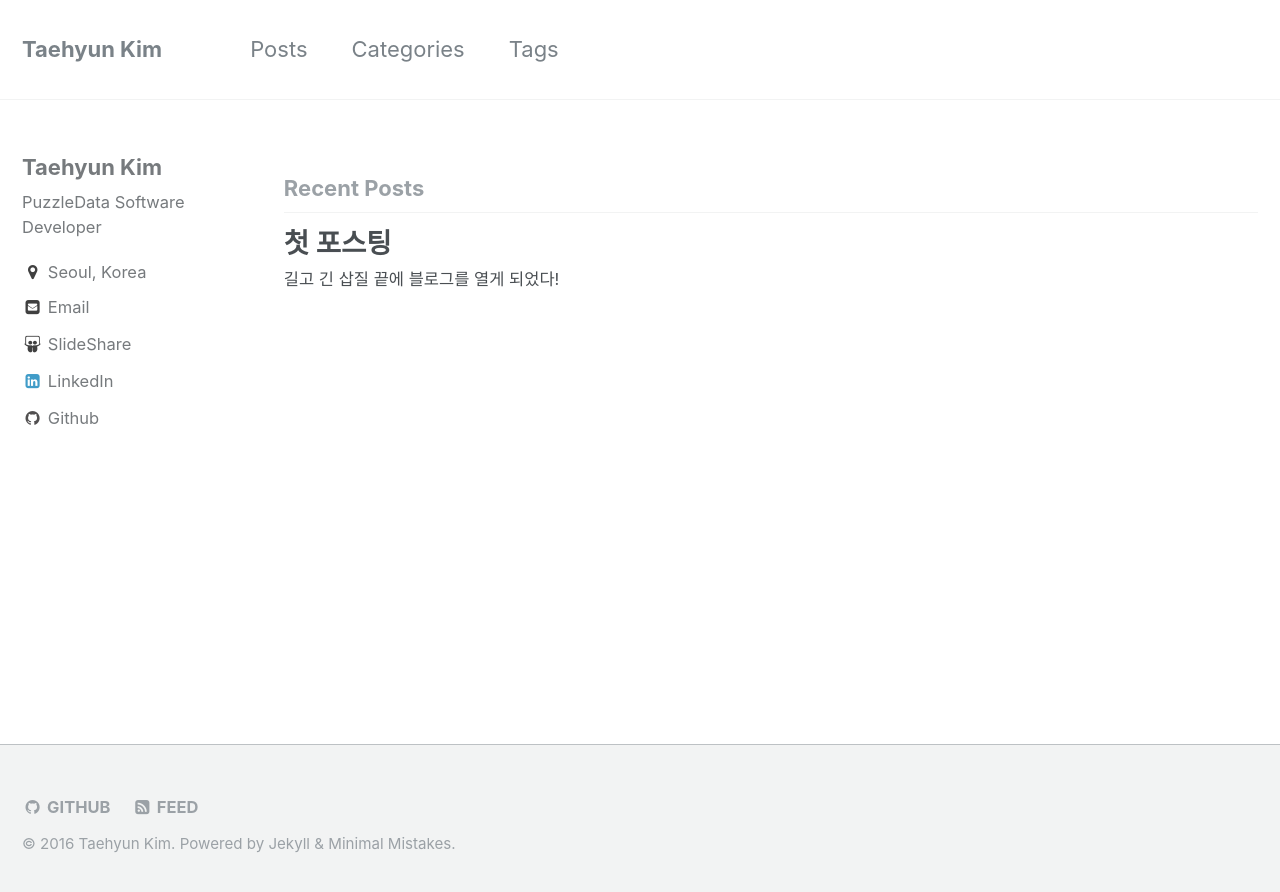
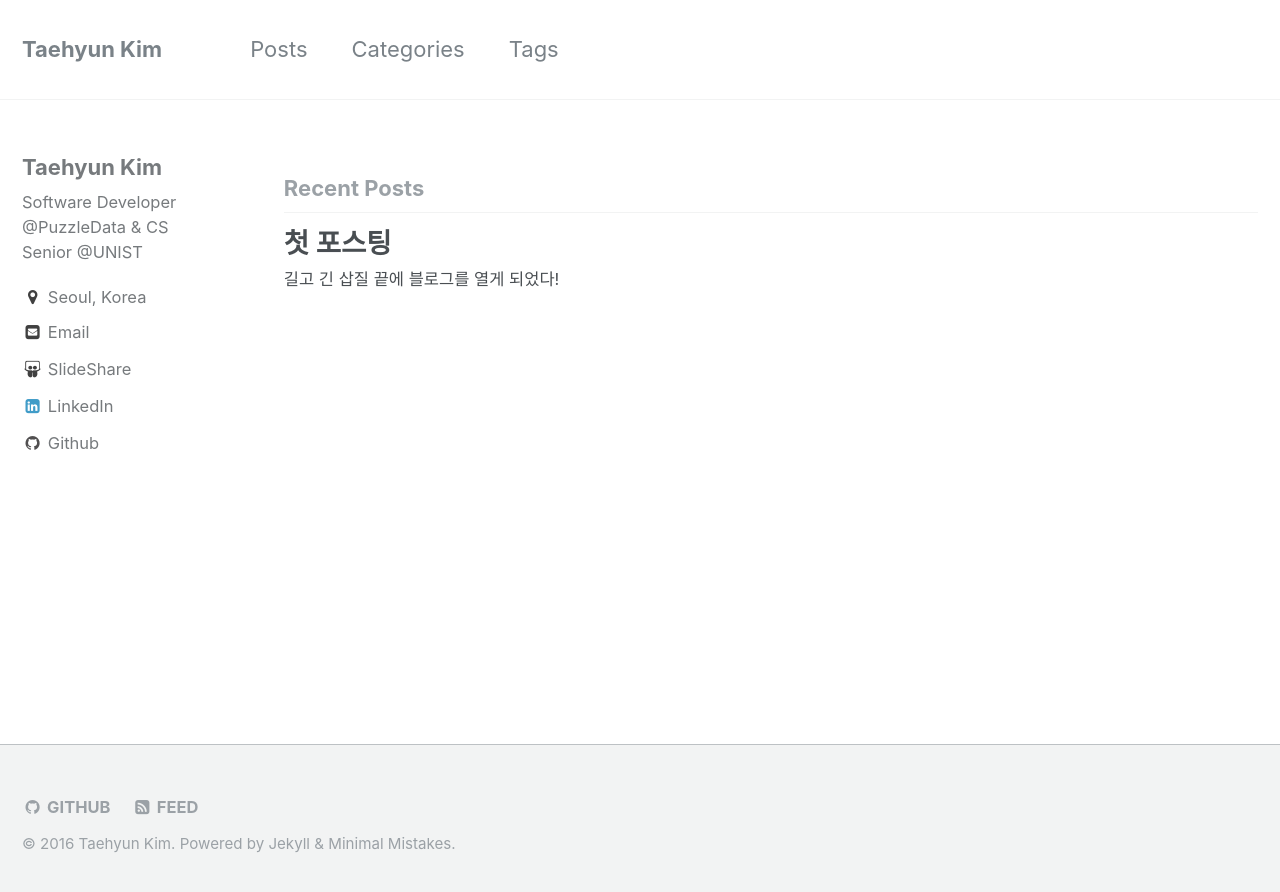
Before and after one commit to kimxogus/kimxogus.github.io, a Jekyll site: the page built from index.html, in a window 1280 px wide. Shown: the top 892 px of the page. Built offline with Jekyll 4.4.1, drawn with Linux system fonts in a browser that asks for light colours; the list of posts is cut into pages by our own code; part of the change alters nothing that is shown.

Commit message:
update bio

```diff
--- a/_config.yml
+++ b/_config.yml
@@ -10,7 +10,7 @@ locale                   : "ko"
 title                    : "Taehyun Kim"
 title_separator          : "-"
 name                     : &name "Taehyun Kim"
-description              : &desc "Blog of Taehyun Kim."
+description              : &bio "Software Developer @PuzzleData & CS Senior @UNIST"
 url                      : "http://blog.xogus.io"
 baseurl                  : ""
 repository               : "kimxogus/kimxogus.github.io"
@@ -56,7 +56,7 @@ analytics:
 author:
   name             : *name
   avatar           : # path of avatar image, e.g. "/assets/images/bio-photo.jpg"
-  bio              : "PuzzleData Software Developer"
+  bio              : *bio
   location         : "Seoul, Korea"
   email            : "kgyoo8232@gmail.com"
   uri              :
```
